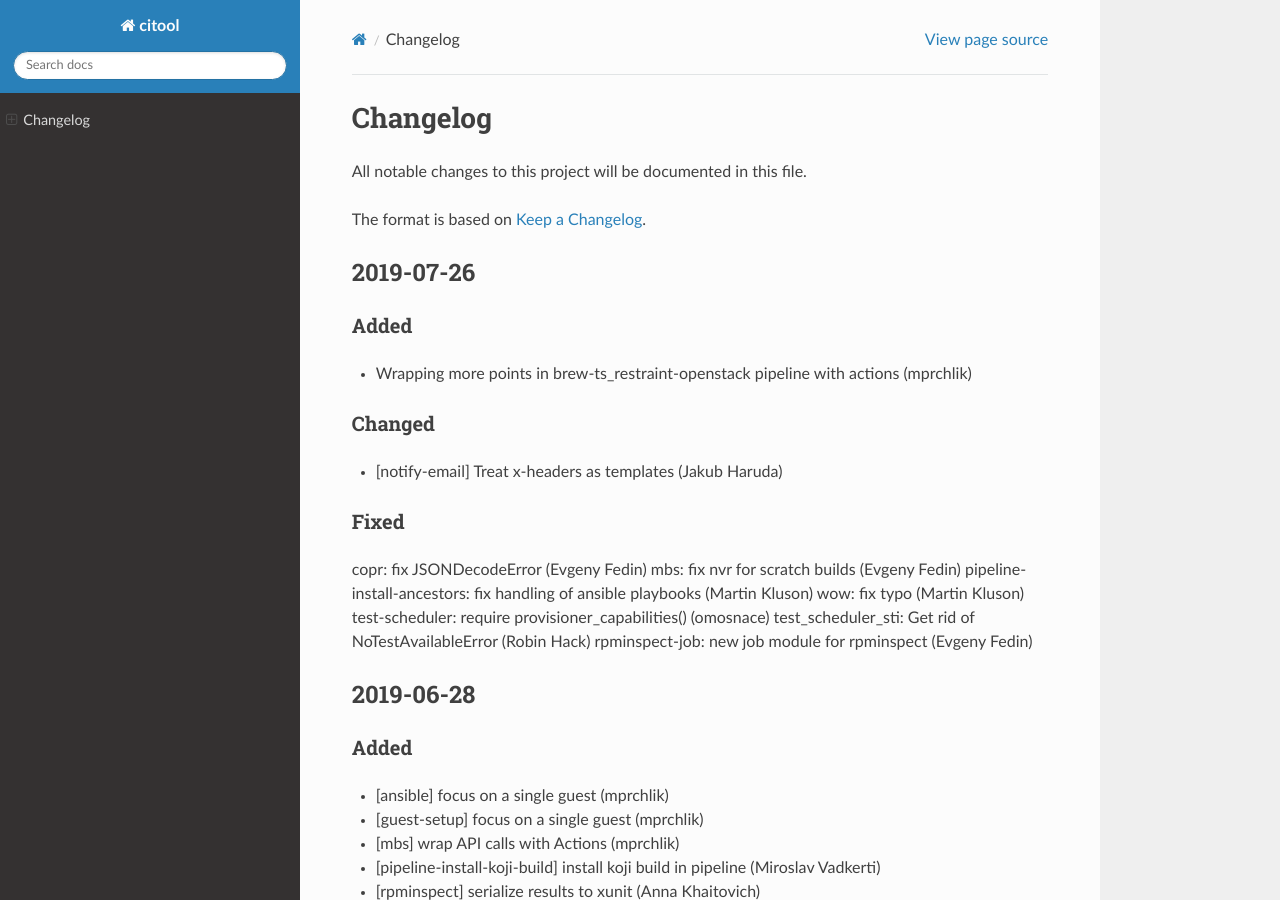
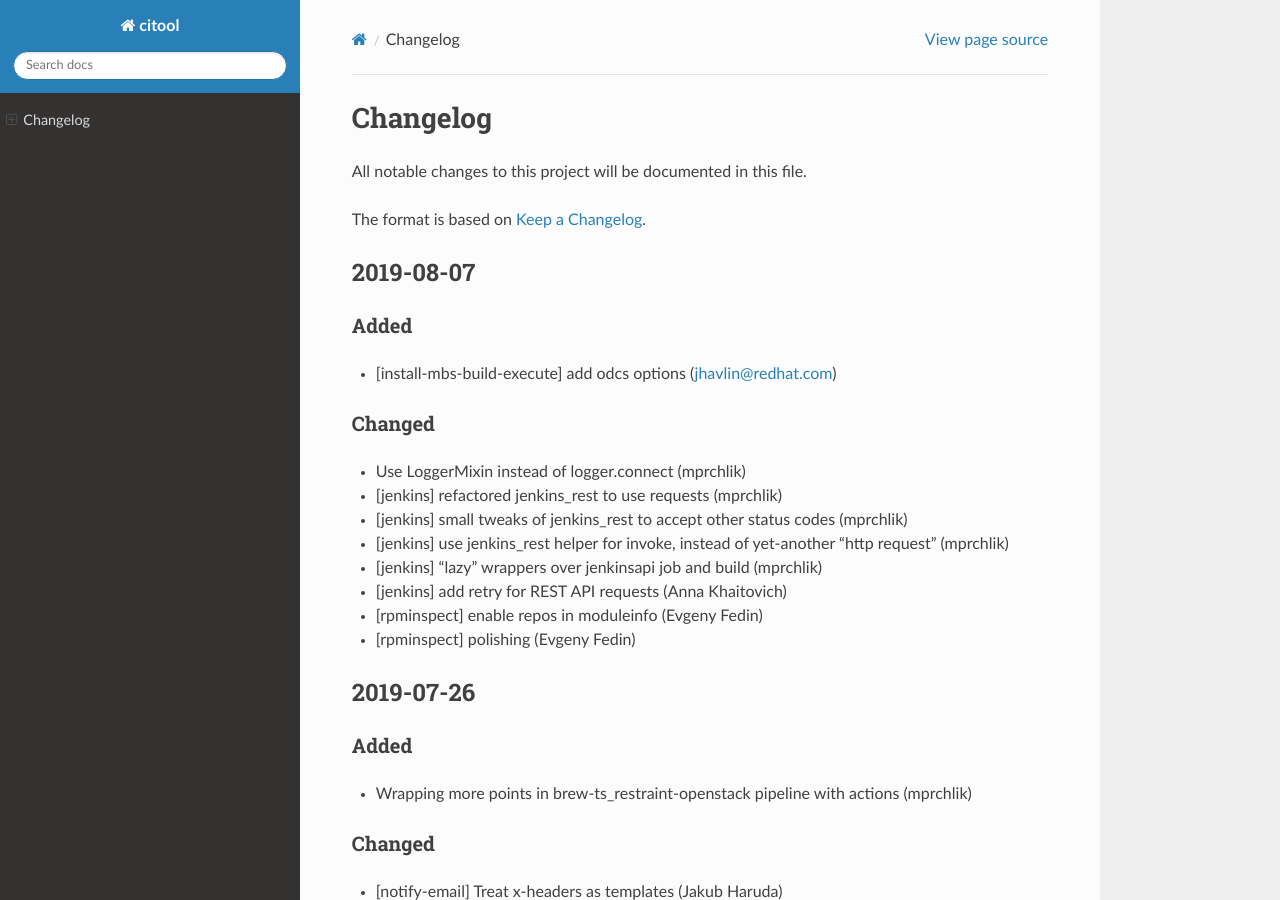
Before and after one commit to guy9050/gluetool, a Sphinx documentation site: the page built from docs/source/CHANGELOG.rst, in a window 1280 px wide and 900 px high. Built offline with Sphinx 7.4.7 and the Read the Docs theme 2.0.0, drawn with Linux system fonts in a browser that asks for light colours.

Commit message:
Changelog update for 2019-08-07 release

```diff
--- a/docs/source/CHANGELOG.rst
+++ b/docs/source/CHANGELOG.rst
@@ -4,6 +4,27 @@ Changelog
 All notable changes to this project will be documented in this file.
 
 The format is based on `Keep a Changelog <https://keepachangelog.com/en/1.0.0/>`_.
+
+
+2019-08-07
+----------
+
+Added
+~~~~~
+
+- [install-mbs-build-execute] add odcs options (jhavlin@redhat.com)
+
+Changed
+~~~~~~~
+
+- Use LoggerMixin instead of logger.connect (mprchlik)
+- [jenkins] refactored jenkins_rest to use requests (mprchlik)
+- [jenkins] small tweaks of jenkins_rest to accept other status codes (mprchlik)
+- [jenkins] use jenkins_rest helper for invoke, instead of yet-another "http request" (mprchlik)
+- [jenkins] "lazy" wrappers over jenkinsapi job and build (mprchlik)
+- [jenkins] add retry for REST API requests (Anna Khaitovich)
+- [rpminspect] enable repos in moduleinfo (Evgeny Fedin)
+- [rpminspect] polishing (Evgeny Fedin)
 
 
 2019-07-26
```
